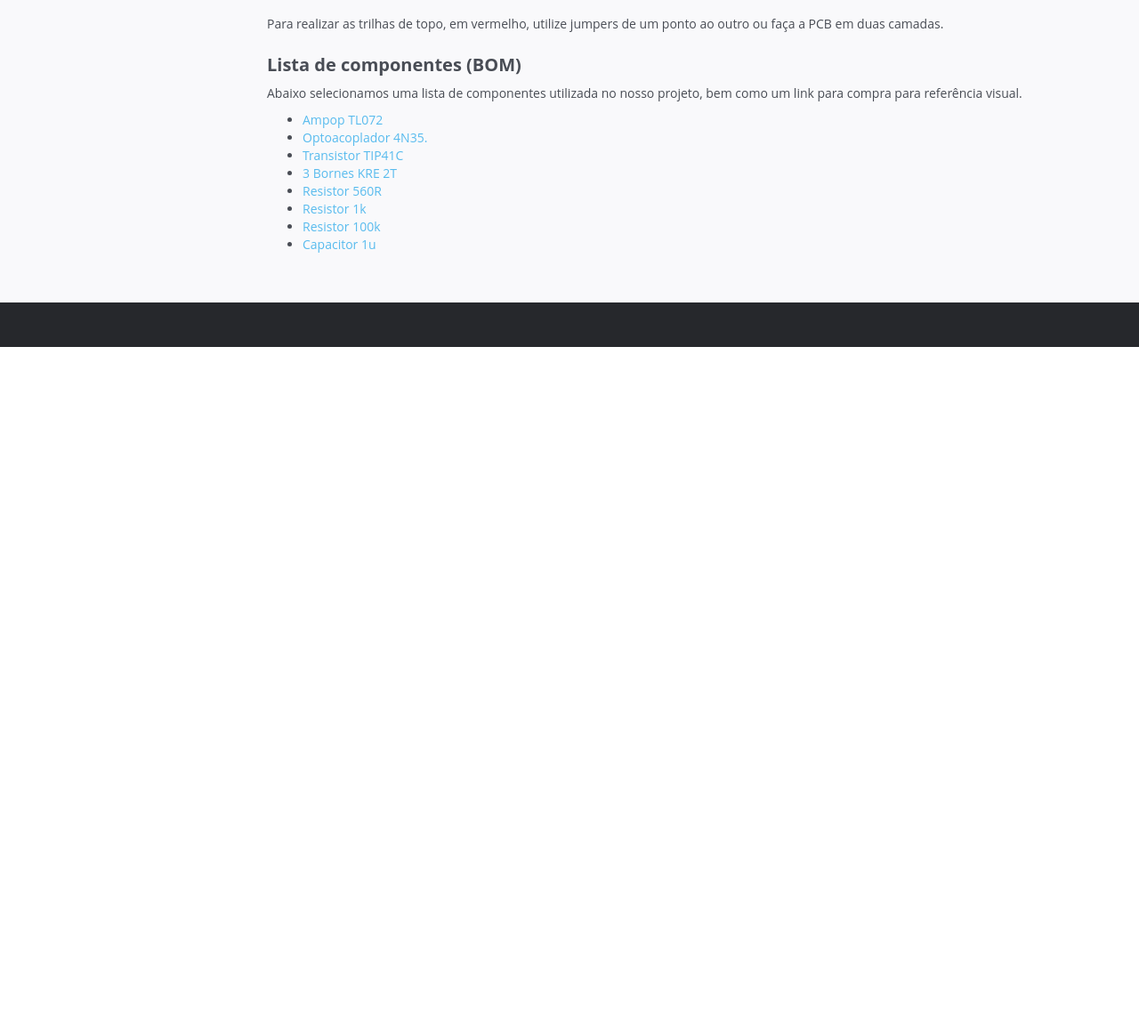
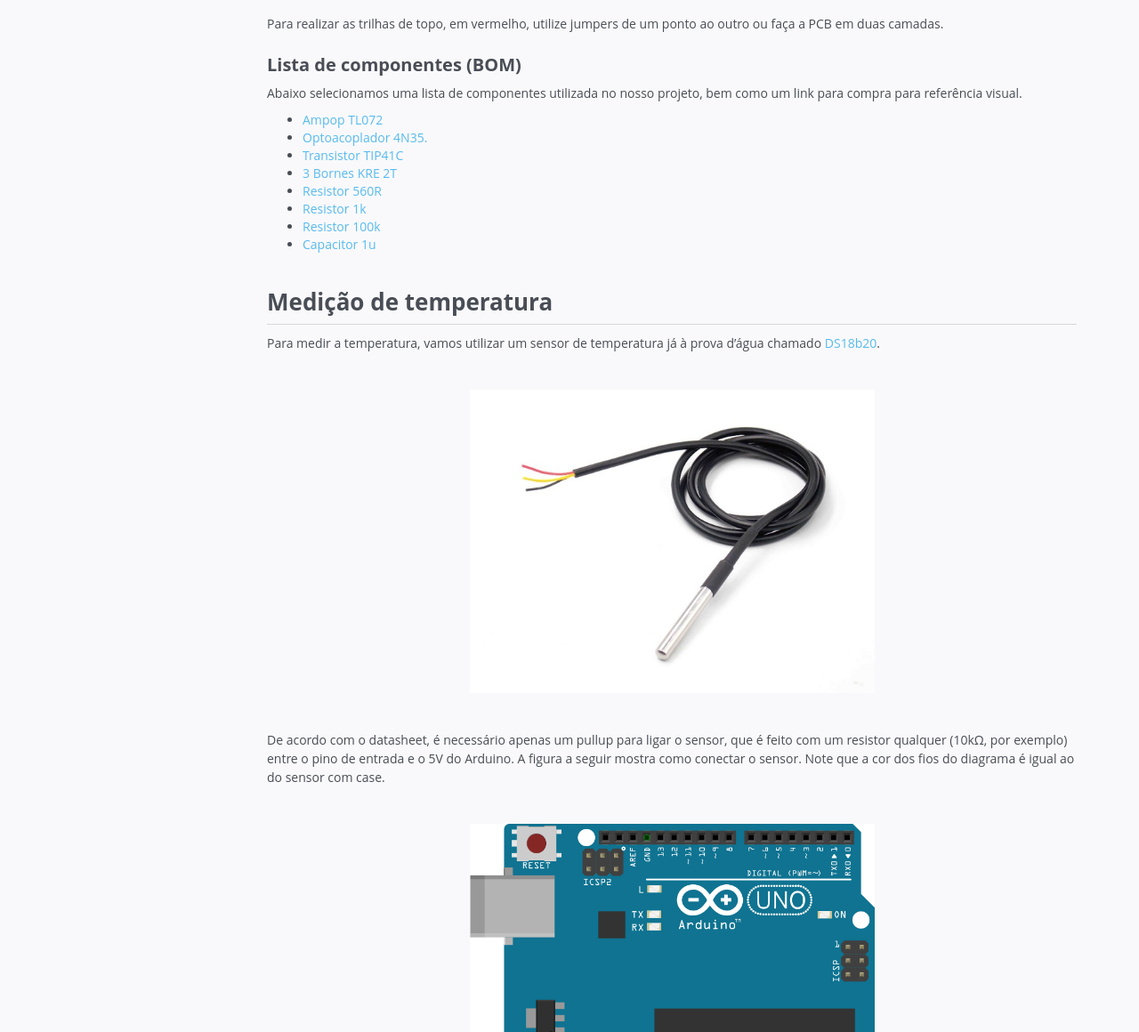
Before and after one commit to bvanelli/control-lab, a Jekyll site: the page built from planta2.md, in a window 1280 px wide and 1400 px high, scrolled down 3442 px. Shown: the part 240-1400 px from the top of the window at 89% size. Built offline with Jekyll 4.4.1, drawn with Linux system fonts in a browser that asks for light colours; before the commit the page ends 4072 px from its top, so only the background shows below that; some of the changed text lies outside the part shown.

Commit message:
Added more information about temperature sensor.

```diff
--- a/planta2.md
+++ b/planta2.md
@@ -62,3 +62,13 @@ Abaixo selecionamos uma lista de componentes utilizada no nosso projeto, bem com
 - [Resistor 1k](http://proesi.com.br/catalog/product/view/id/5958/s/resistor-precis-o-1-1-4w-1k/)
 - [Resistor 100k](http://proesi.com.br/catalog/product/view/id/6133/s/resistor-precisao-1-1-4w-100k/)
 - [Capacitor 1u](http://proesi.com.br/capacitor-eletrolitico-1uf-50v-105.html)
+
+# Medição de temperatura
+
+Para medir a temperatura, vamos utilizar um sensor de temperatura já à prova d'água chamado [DS18b20](http://proesi.com.br/catalog/product/view/id/7183/s/sensor-de-temperatura-a-prova-d-agua-ds18b20/).
+
+<img src="/control-lab/assets/images/planta2/sensor.jpg" style="width: 50%;"/>
+
+De acordo com o datasheet, é necessário apenas um pullup para ligar o sensor, que é feito com um resistor qualquer (10k&Omega;, por exemplo) entre o pino de entrada e o 5V do Arduino. A figura a seguir mostra como conectar o sensor. Note que a cor dos fios do diagrama é igual ao do sensor com case.
+
+<img src="/control-lab/assets/images/planta2/ds18b20.png" style="width: 50%;"/>
```
Also changed, not shown: planta1.md (+6 -2 lines), assets/images/planta1/ds18b20.png (added), assets/images/planta1/sensor.jpg (added), assets/images/planta2/ds18b20.png (added), assets/images/planta2/sensor.jpg (added).
